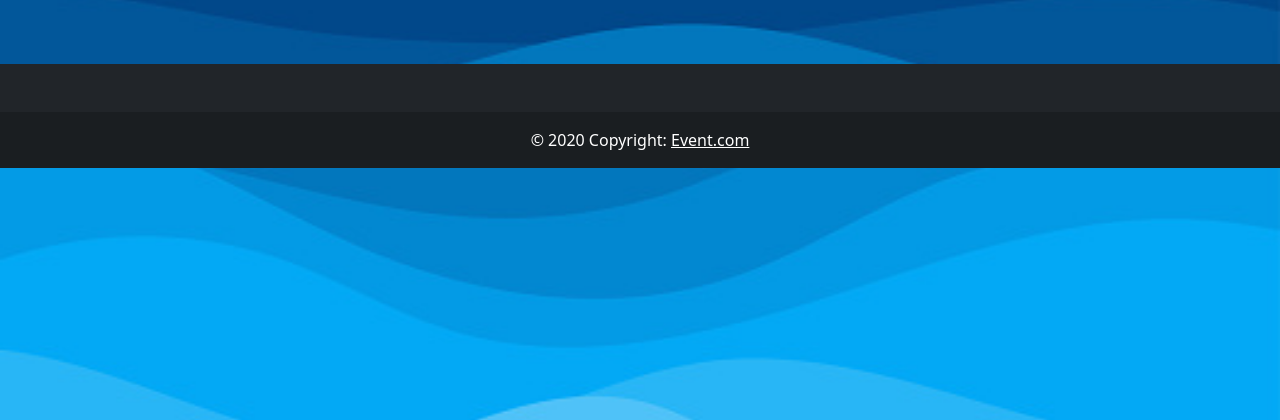
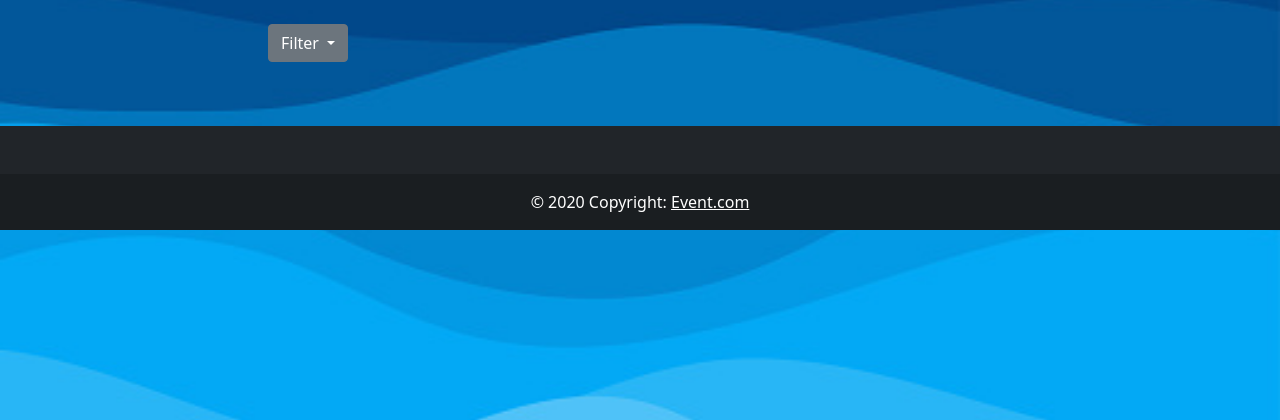
Before and after one commit to dawityab/BE15_CR13_Dawit_Mehari, a Symfony app: template templates/event/event.html.twig in a window 1280 px wide. Shown: the part 106-526 px from the top of the page. Run offline with Twig, Linux system fonts and the light colour scheme; the template is opened without the code that fills it, so the values that code supplies are empty; some libraries are stand-ins or nearby versions.

Commit message:
commit after feedback

```diff
--- a/templates/event/event.html.twig
+++ b/templates/event/event.html.twig
@@ -51,6 +51,23 @@ body{
 
   <div class="container mt-4">
         <div class="row">
+        <div class="dropdown">
+  <button class="btn btn-secondary dropdown-toggle" type="button" id="dropdownMenuButton1" data-bs-toggle="dropdown" aria-expanded="false">
+   Filter
+  </button>
+  <ul class="dropdown-menu" aria-labelledby="dropdownMenuButton1">
+    <li><a class="dropdown-item" href="/filter/Sport">Sport</a></li>
+    <li><a class="dropdown-item" href="/filter/Movie">Movie</a></li>
+    <li><a class="dropdown-item" href="/filter/Music">Music</a></li>
+  </ul>
+</div>
+
+         </div>
+        </div>
+
+
+  <div class="container mt-4">
+        <div class="row">
         <h1 class="text-light p-3">{{eventTitle}}</h1>
 
      {% for event in events %}
--- a/templates/event/filter.html.twig
+++ b/templates/event/filter.html.twig
@@ -56,11 +56,7 @@
 }
 
   </style>
-<div class="container">
-<form type="POST">
-<input type="text" name="type" class='form-control mt-3'>
-<input type="submit" value="Search" class="btn btn-info m-2 p-2">
-</div>
+
 
   <div class="container mt-4">
         <div class="row">
```
Also changed, not shown: src/Controller/EventController.php (+3 -12 lines), public/pictures/FrauenversusManneramRennrad-62557965740f3.jpg (added), public/pictures/FrauenversusMänneramRennrad.jfif (added), public/pictures/FrauenversusMänneramRennrad.jpg (added), public/pictures/JawaraCasaNova-6255744dd070a.jpg (added), public/pictures/JawaraCasaNova.jfif (added), public/pictures/JawaraCasaNova.jpg (added), public/pictures/PatMetheny-6255755cc5f28.jpg (added), public/pictures/PatMetheny.jpg (added), public/pictures/TheSecretsofDumbledore.jfif (added), public/pictures/background-6251aad9d1666.jpg (added), public/pictures/dumbledore.jpg (added), public/pictures/fb3-postes-aberforth (1).jpg (added), public/pictures/music-in-town-625142deaa1cf-6251aaf5e6d3d.jpg (added), 2 other files.
